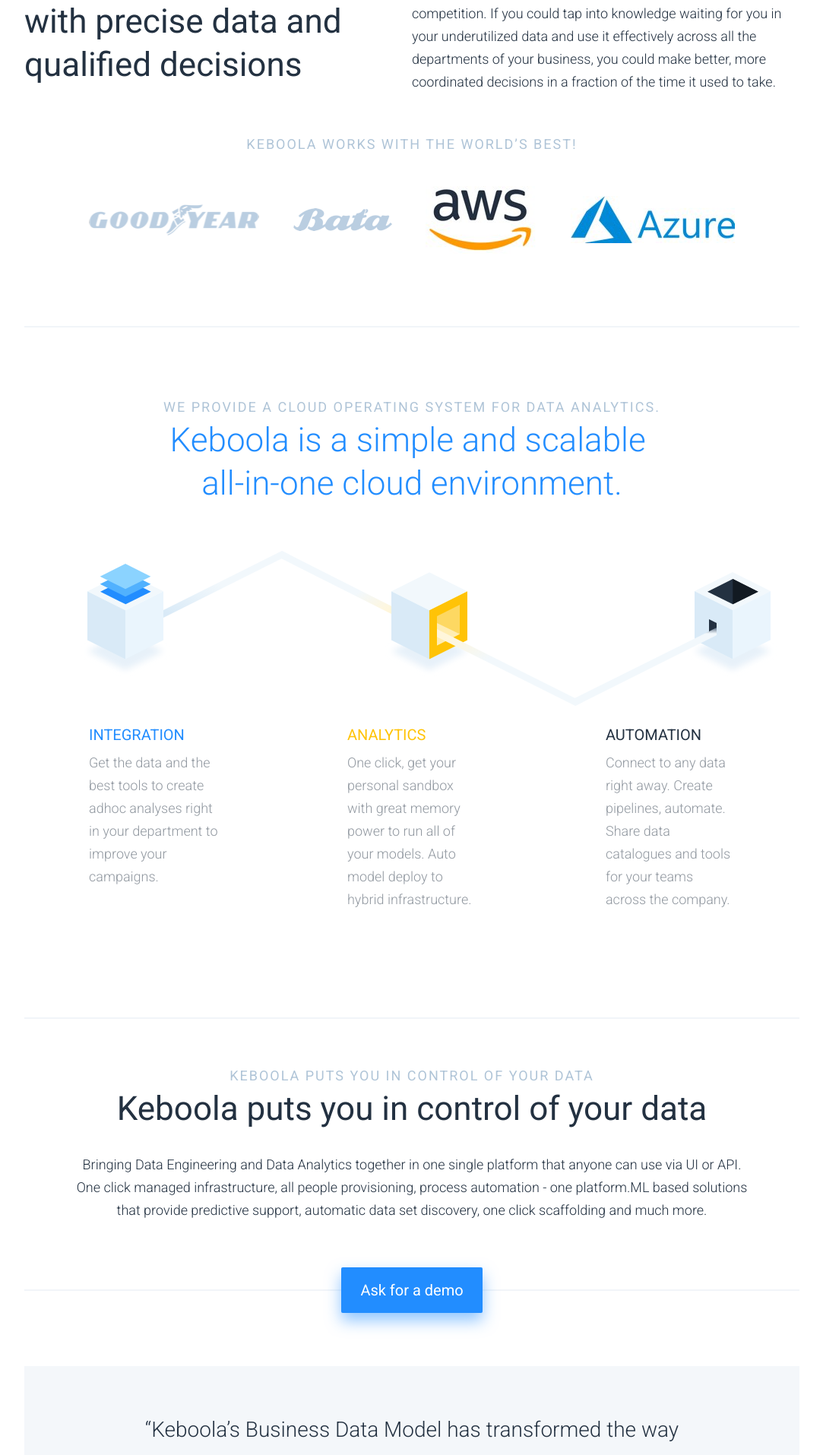
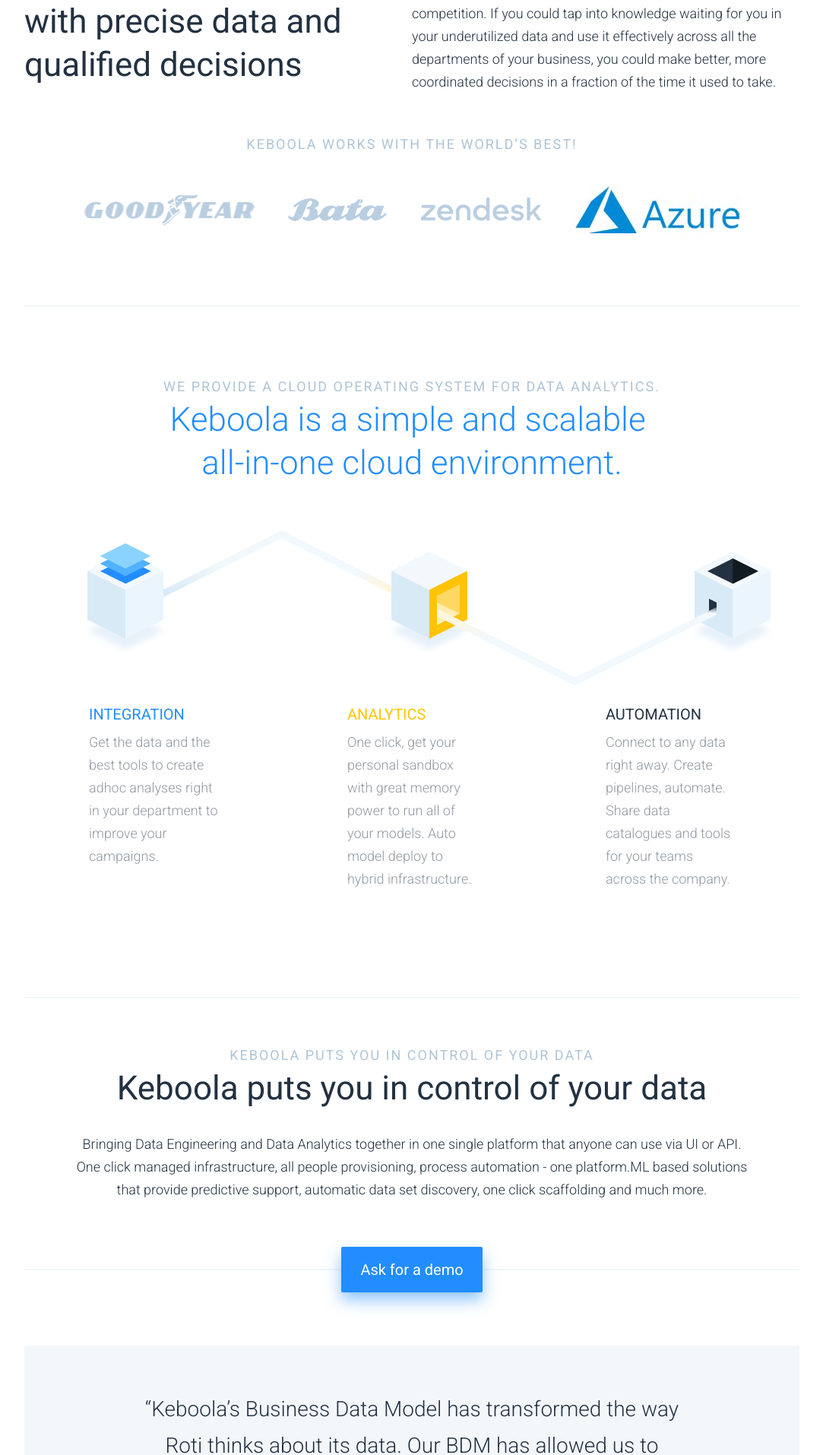
Before and after one commit to keboola/website, a Jekyll site: the page built from index.md, in a window 1280 px wide. Shown: the part 1057-2972 px from the top of the page at 76% size, without its empty margins (98-1181 px from the left). Built offline with Jekyll 4.4.1, drawn with Linux system fonts in a browser that asks for light colours; nearby versions of some CDN libraries.

Commit message:
Update from Forestry.io - Updated index.md

```diff
--- a/index.md
+++ b/index.md
@@ -26,8 +26,8 @@
     name: Goodyear
   - img: "/uploads/bata-logo-small.png"
     name: Bata
-  - name: AWS
-    img: "/uploads/logo-aws.jpg"
+  - name: Zendesk
+    img: "/uploads/zendesk_logo.png"
   - name: Azure
     img: "/uploads/logo-azure.jpg"
 - template: horizontal-rule
```
